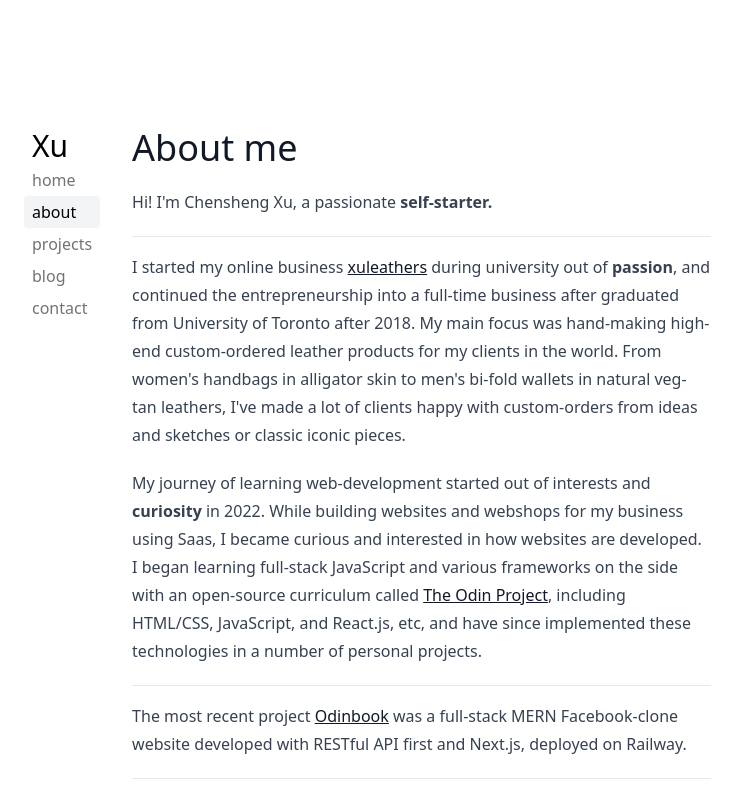
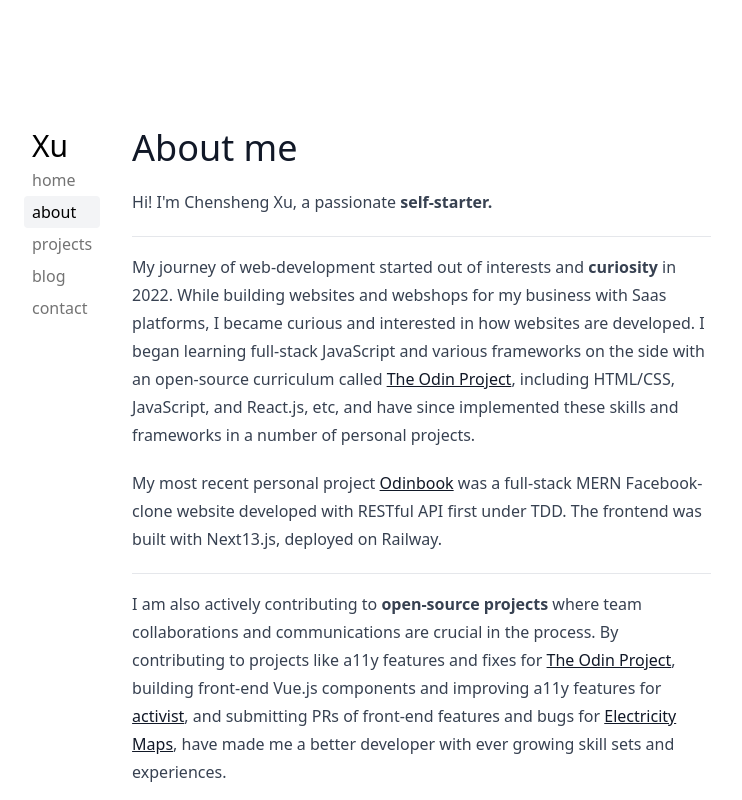
Before and after one commit to luuu-xu/portfolio-website, a Next.js app: page /about in a window 1280 px wide. Shown: the top 800 px of the page, without its empty margins (168-910 px from the left). Built offline with nearby package versions, Linux system fonts and the light colour scheme.

Commit message:
Updated about page article

```diff
--- a/src/pages/about.js
+++ b/src/pages/about.js
@@ -6,6 +6,13 @@ export default function AboutPage() {
       <Head>
         <title>about | Chensheng Xu</title>
       </Head>
+      <AboutArticle />
+    </>
+  );
+}
+
+function AboutArticle() {
+  return (
     <article className="prose px-2 py-4 md:py-0 dark:prose-invert">
       <h1 className="font-medium my-2 md:mt-0">About me</h1>
       <p>
@@ -13,24 +20,32 @@ export default function AboutPage() {
       </p>
       <hr className="my-4 dark:border-gray-200" />
       <p>
-          I started my online business <a href="http://xuleathers.com">xuleathers</a> during university out of <b>passion</b>,
+        My journey of web-development started out of interests and <b>curiosity</b> in 2022.
+        While building websites and webshops for my business with Saas platforms, I became curious and interested in how websites are developed.
+        I began learning full-stack JavaScript and various frameworks on the side with an
+        open-source curriculum called <a href="https://www.theodinproject.com">The Odin Project</a>,
+        including HTML/CSS, JavaScript, and React.js, etc,
+        and have since implemented these skills and frameworks in a number of personal projects.
+      </p>
+      <p>
+        My most recent personal project <a href="https://odinbook-client-production-9219.up.railway.app/">Odinbook</a> was a full-stack MERN Facebook-clone website developed with RESTful API first under TDD. The frontend was built with Next13.js, deployed on Railway.
+      </p>
+      <hr className="my-4 dark:border-gray-200" />
+      <p>
+        I am also actively contributing to <b>open-source projects</b> where team collaborations and communications are crucial in the process.
+        By contributing to projects like a11y features and fixes for <a href="https://github.com/TheOdinProject/theodinproject">The Odin Project</a>,
+        building front-end Vue.js components and improving a11y features for <a href="https://github.com/activist-org/activist">activist</a>,
+        and submitting PRs of front-end features and bugs for <a href="https://github.com/electricitymaps/electricitymaps-contrib"> Electricity Maps</a>,
+        have made me a better developer with ever growing skill sets and experiences.
+      </p>
+      <hr className="my-4 dark:border-gray-200" />
+      <p>
+        A few years back, I started my online business <a href="http://xuleathers.com">xuleathers</a> during university out of <b>passion</b>,
         and continued the entrepreneurship into a full-time business after graduated from University of Toronto after 2018.
         My main focus was hand-making high-end custom-ordered leather products for my clients in the world.
         From women's handbags in alligator skin to men's bi-fold wallets in natural veg-tan leathers,
         I've made a lot of clients happy with custom-orders from ideas and sketches or classic iconic pieces.
       </p>
-        <p>
-          My journey of learning web-development started out of interests and <b>curiosity</b> in 2022.
-          While building websites and webshops for my business using Saas, I became curious and interested in how websites are developed.
-          I began learning full-stack JavaScript and various frameworks on the side with an open-source curriculum called <a href="https://www.theodinproject.com">The Odin Project</a>,
-          including HTML/CSS, JavaScript, and React.js, etc,
-          and have since implemented these technologies in a number of personal projects.
-        </p>
-        <hr className="my-4 dark:border-gray-200" />
-        <p>
-          The most recent project <a href="https://odinbook-client-production-9219.up.railway.app/">Odinbook</a> was a full-stack MERN Facebook-clone website developed with RESTful API first and Next.js, deployed on Railway.
-        </p>
-        <hr className="my-4 dark:border-gray-200" />
       <p>
         My experience as an entrepreneur has honed my critical thinking and <b>problem-solving</b> skills,
         while my journey into web development has given me a deeper understanding of software engineering principles and the ability to design and build complex web applications.
@@ -49,6 +64,5 @@ export default function AboutPage() {
         For the past year I have been playing Badminton at out local community center, coaching my partner and I am proud that now she plays much better than she initially started.
       </p>
     </article>
-    </>
   );
 }
```
Lines whose indentation alone changed are shown as unchanged.
